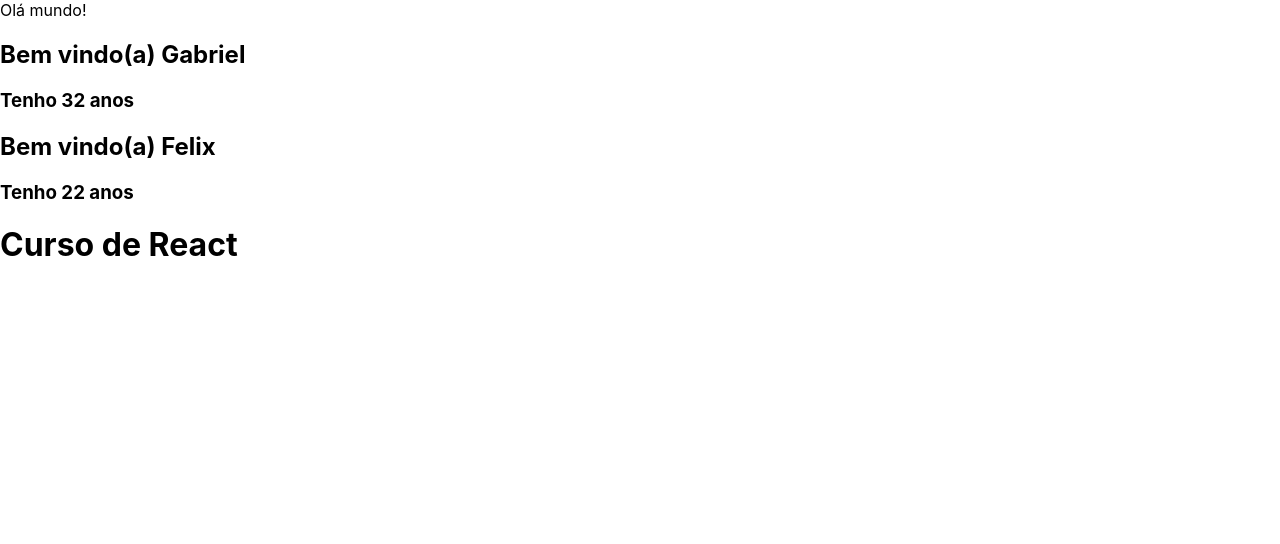
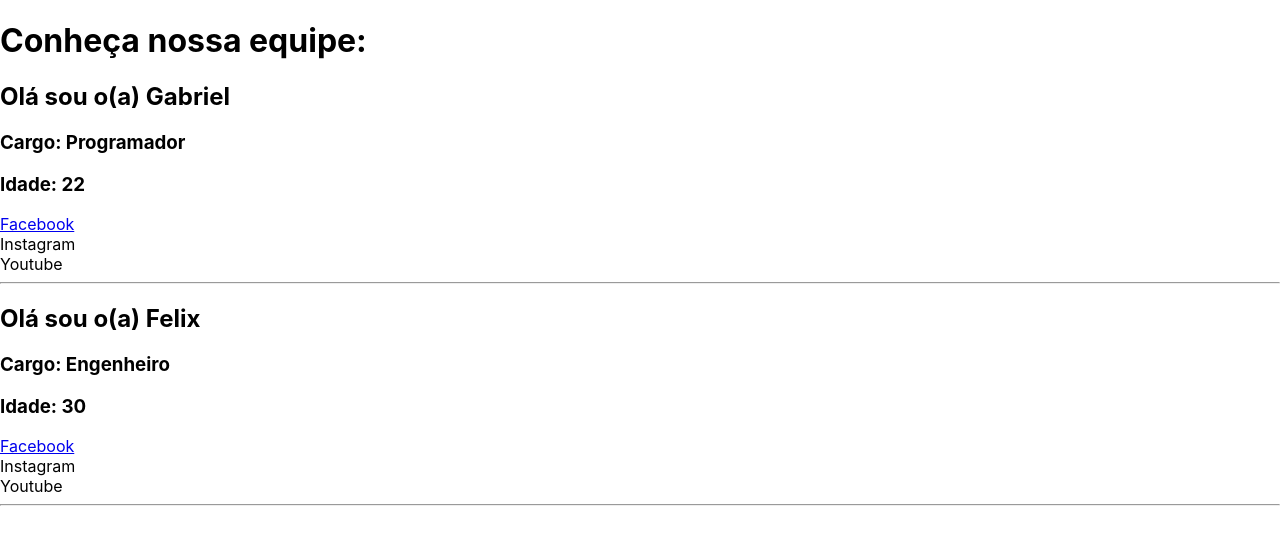
Before and after one commit to GabrielFelix23/CursoReactJs, a React (Create React App) app in the folder meusite/: page / in a window 1280 px wide. Shown: the top 544 px of the page. Built offline with nearby package versions, Linux system fonts and the light colour scheme.

Commit message:
props e component pt2

```diff
--- a/meusite/src/App.js
+++ b/meusite/src/App.js
@@ -1,10 +1,32 @@
 import React from 'react'
 
-const BemVindo = (props) => {
+const Equipe = (props) => {
     return(
         <div>
-            <h2>Bem vindo(a) {props.nome}</h2>
-            <h3>Tenho {props.idade} anos</h3>
+            <Sobre nome={props.nome} cargo={props.cargo} idade={props.idade}/>
+
+            <Social fb={props.facebook}/>
+            <hr/>
+        </div>
+    )
+}
+
+const Sobre = (props) => {
+    return(
+        <div>
+            <h2>Olá sou o(a) {props.nome}</h2>
+            <h3>Cargo: {props.cargo}</h3>
+            <h3>Idade: {props.idade}</h3>
+        </div>
+    )
+}
+
+const Social = (props) => {
+    return(
+        <div>
+            <a href={props.fb}>Facebook</a><br/>
+            <a>Instagram</a><br/>
+            <a>Youtube</a>
         </div>
     )
 }
@@ -12,10 +34,19 @@
 function App(){
     return(
         <div>
-            Olá mundo!
-            <BemVindo nome={"Gabriel"} idade={"32"}/>
-            <BemVindo nome={"Felix"} idade={"22"}/>
-            <h1>Curso de React</h1>
+            <h1>Conheça nossa equipe:</h1>
+            <Equipe
+                nome="Gabriel"
+                cargo="Programador"
+                idade="22"
+                facebook="https://google.com"
+            />
+            <Equipe
+                nome="Felix"
+                cargo="Engenheiro"
+                idade="30"
+                facebook="https://google.com"
+            />
         </div>
     )
 }
```
